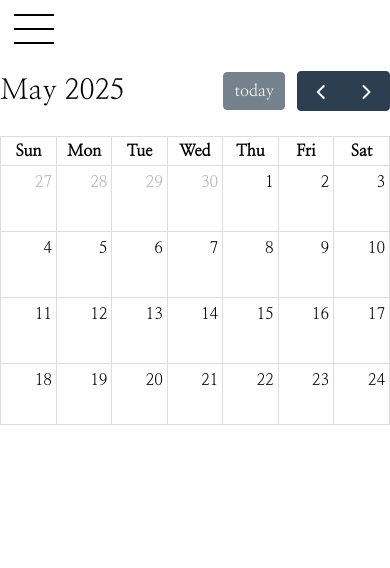
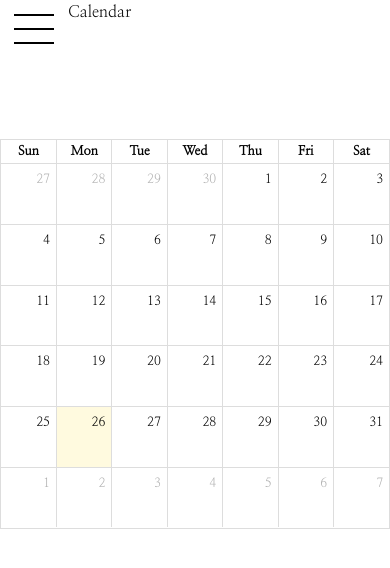
Before and after one commit to MercurA/habit_tracker_nextj, a Next.js app: page /calendar in a window 390 px wide. Shown: the top 568 px of the page. Built offline with nearby package versions, Linux system fonts and the light colour scheme.

Commit message:
calender styles update and resposiveness

```diff
--- a/src/app/calendar/page.tsx
+++ b/src/app/calendar/page.tsx
@@ -4,18 +4,28 @@ import FullCalendar from "@fullcalendar/react"
 import dayGridPlugin from '@fullcalendar/daygrid'
 import interactionPlugin, { DateClickArg } from '@fullcalendar/interaction';
 import { createPortal } from "react-dom";
-import { useEffect, useRef, useState } from "react";
+import { use, useEffect, useRef, useState } from "react";
 import Form from "../components/form/Form";
+import styles from './styles.module.css'
 
 const CalendatPage = () => {
     const calendarRef = useRef(null)
     const [openForm, setOpenForm] = useState(false)
     const [formData, setFormData] = useState({})
     const [dateInfo, setDateInfo] = useState('')
+    const [width, setWidth] = useState<number | null>(null);
+
+    useEffect(() => {
+        const handleResize = () => setWidth(window.innerWidth);
+
+        handleResize();
+        window.addEventListener('resize', handleResize);
+
+        return () => window.removeEventListener('resize', handleResize);
+    }, [])
 
     useEffect(() => {
         if (calendarRef && formData.hasOwnProperty('form')) {
-            console.log(1)
             const calendarApi = calendarRef?.current?.getApi();
             calendarApi.addEvent({
                 title: formData?.form?.mood?.name,
@@ -47,15 +57,20 @@ const CalendatPage = () => {
         setOpenForm(false)
     }
 
+    const handleCloseForm = () => setOpenForm(false)
+
+    const adjustContentHeight = () => width < 500 ? width : width / 2
+
     return (
-        <div>
+        <div className={styles.container}>
             <FullCalendar
                 ref={calendarRef}
                 plugins={[dayGridPlugin, interactionPlugin]}
                 initialView="dayGridMonth"
                 dateClick={handleCLick}
+                contentHeight={adjustContentHeight()}
             />
-            {openForm && createPortal(<Form handleFormSubmit={handleFormSubmit} dateInfo={dateInfo} />, document.body)}
+            {openForm && createPortal(<Form handleFormSubmit={handleFormSubmit} dateInfo={dateInfo} handleCloseForm={handleCloseForm} />, document.body)}
         </div>
     )
 }
--- /dev/null
+++ b/src/app/calendar/styles.module.css
@@ -0,0 +1,11 @@
+.container {
+    max-width: 80%;
+    margin: 50px auto;
+}
+
+@media only screen and (max-width: 480px) {
+    .container {
+        margin: none;
+        max-width: 100%;
+    }
+}
--- a/src/app/components/form/Form.tsx
+++ b/src/app/components/form/Form.tsx
@@ -9,6 +9,7 @@ import TextArea from '../input/TextArea';
 
 type Props = {
     handleFormSubmit: (selection: FormSelection | {}) => void
+    handleCloseForm: () => void
     dateInfo: string
 }
 
@@ -22,7 +23,7 @@ const errorMessages = {
     email: 'Emails should have this format: name@[gmail].[com]'
 }
 
-const Form = ({ handleFormSubmit, dateInfo }: Props) => {
+const Form = ({ handleFormSubmit, dateInfo, handleCloseForm }: Props) => {
     const [formSelections, setFormSelection] = useState<FormSelection | {}>({})
     const [ctaDisabled, setCtaDIsabled] = useState(true)
 
@@ -60,6 +61,7 @@ const Form = ({ handleFormSubmit, dateInfo }: Props) => {
     }
 
     return (
+        <div className={styles.backdrop}>
             <div className={styles.container} >
                 <div className={styles.formContainer}>
                     <div className={styles.formTitle}>{messages.form.title}</div>
@@ -73,6 +75,7 @@ const Form = ({ handleFormSubmit, dateInfo }: Props) => {
                     <Button name={messages.form.cta} size='medium' handleClick={handleSubmit} disabled={ctaDisabled} />
                 </div>
             </div>
+        </div>
     )
 }
 
--- a/src/app/components/form/styles.module.css
+++ b/src/app/components/form/styles.module.css
@@ -1,18 +1,28 @@
+.backdrop {
+    width: 100%;
+    height: 100vh;
+    position: absolute;
+    background-color: rgba(0, 0, 0, .5);
+    transform: translate(-50%, -50%);
+    top: 50%;
+    left: 50%;
+    justify-content: center;
+    align-items: center;
+    display: flex;
+    z-index: 998;
+}
+
 .container {
-    position: absolute;
     margin: 20px;
     width: 400px;
     height: 550px;
     display: flex;
     justify-content: center;
     align-items: center;
-    left: 50%;
-    top: 50%;
-    transform: translate(-50%, -50%);
     z-index: 999;
-    background-color: white;
+    background-color: #fff;
     border-radius: 5px;
-    box-shadow: 0px 2px 8px -3px;
+    box-shadow: 0 2px 8px -3px;
 }
 
 .formContainer {
--- a/src/app/components/navmenu/NavMenu.tsx
+++ b/src/app/components/navmenu/NavMenu.tsx
@@ -77,6 +77,7 @@ const NavMenu = () => {
                     <span className={styles.menuLine}></span>
                     <span className={styles.menuLine}></span>
                 </div>
+                <div>{currentPage.charAt(1).toUpperCase() + currentPage.substring(2)}</div>
                 {(open || animating) &&
                     <div className={`${styles.menu} ${open ? styles.slideIn : styles.slideOut}`}>
                         {NAV_ITEMS.map((item, index) => (
--- a/src/app/components/navmenu/styles.module.css
+++ b/src/app/components/navmenu/styles.module.css
@@ -5,6 +5,7 @@
     margin: auto;
     height: 70px;
     align-items: center;
+    box-shadow: 0 2px 3px -3px;
 }
 
 .mobContainer {
--- a/src/app/globals.css
+++ b/src/app/globals.css
@@ -24,3 +24,36 @@ body {
   font-weight: 400;
   font-style: normal;
 }
+
+/* .fc {
+  border: none !important;
+  box-shadow: none !important;
+}
+
+.fc-scrollgrid,
+.fc-scrollgrid table {
+  border: none !important;
+}
+
+.fc-theme-standard .fc-scrollgrid {
+  border: none !important;
+} */
+
+/* .fc-scrollgrid,
+.fc-scrollgrid table,
+.fc-scrollgrid td,
+.fc-scrollgrid th {
+  border: none !important;
+} */
+
+.fc {
+  font-size: 0.8rem;
+}
+
+.fc .fc-daygrid-day-frame {
+  padding: 2px;
+}
+
+.fc-toolbar-chunk {
+  display: none;
+}
```
Lines whose indentation alone changed are shown as unchanged.
